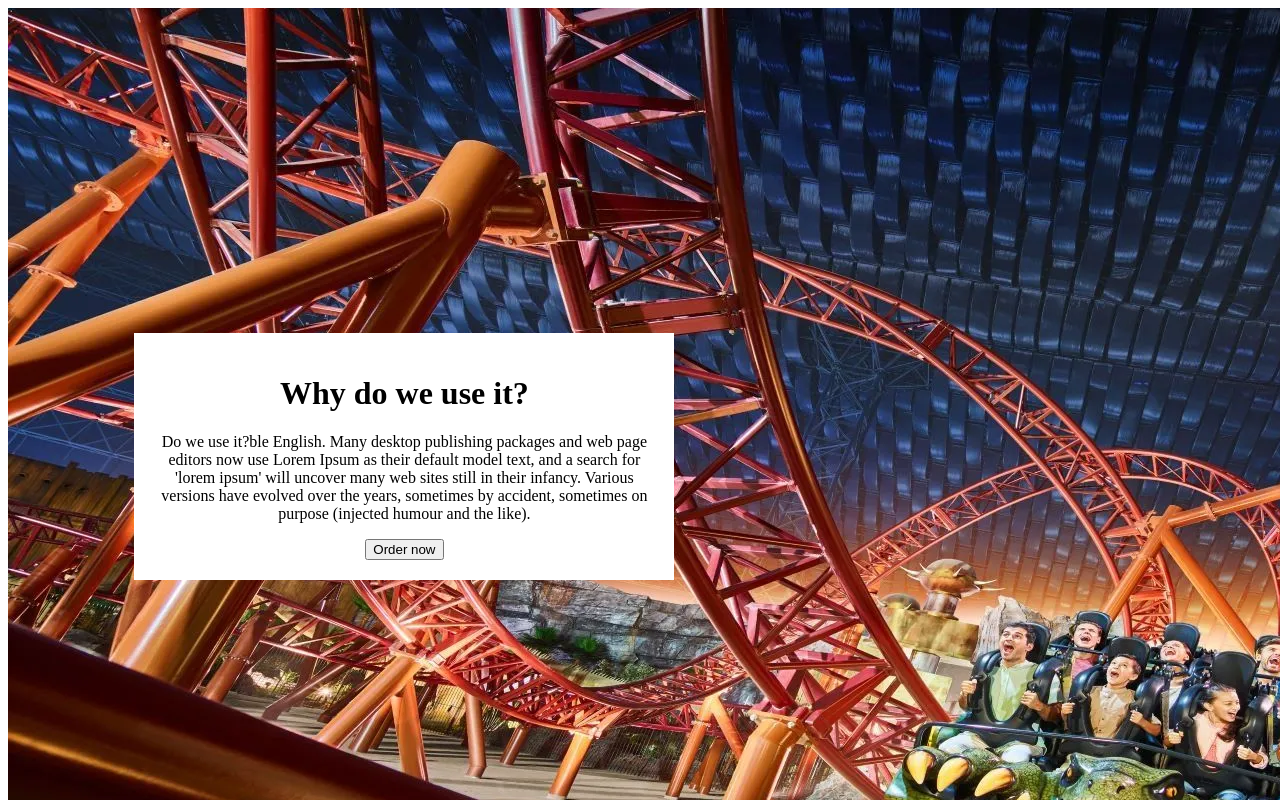
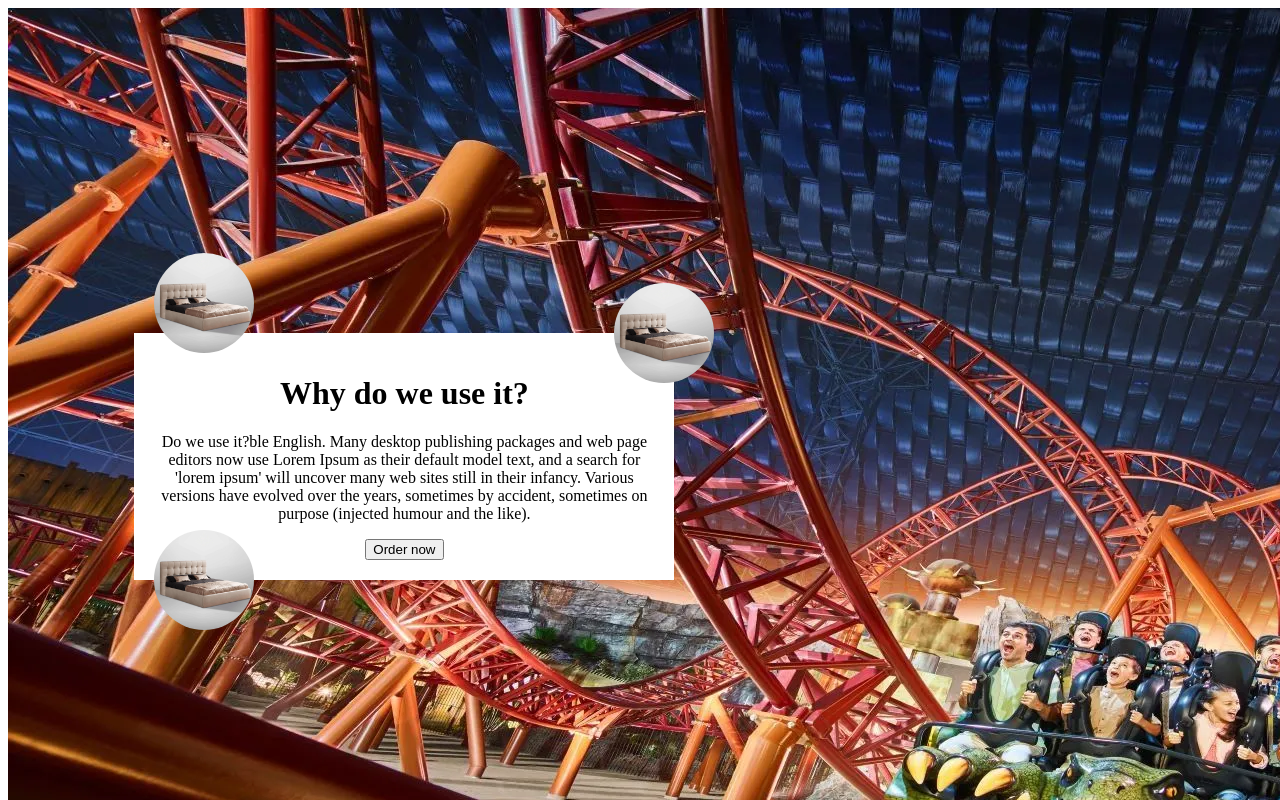
Before and after one commit to Deividas-Kozlovas/html, a plain HTML site: page HTML_BASICS/landing-page/landinPage.html in a window 1280 px wide. Shown: the top 800 px of the page. Drawn offline with Linux system fonts and the light colour scheme.

Commit message:
finished styling css

```diff
--- a/HTML_BASICS/landing-page/landinPage.html
+++ b/HTML_BASICS/landing-page/landinPage.html
@@ -11,16 +11,33 @@
     <header>
         <div class="container">
             <img src="../../img/header.webp" alt="header">
-            <div class="text">
+            <div class="container__text">
                 <h1>Why do we use it?</h1>
                 <p>Do we use it?ble English. Many desktop publishing packages and web page editors now use Lorem Ipsum as their default model text, and a search for 'lorem ipsum' will uncover many web sites still in their infancy. Various versions have evolved over the years, sometimes by accident, sometimes on purpose (injected humour and the like).
                 </p>
                 <button>Order now</button>
+                <div class="container__text-image">
+                    <a href="#" target="_blank">
+                        <img src="../../img/dvigule-miegamojo-lova-nikole_720x.webp" alt="header">
+                    </a>
+                    <a href="#" target="_blank">
+                        <img src="../../img/dvigule-miegamojo-lova-nikole_720x.webp" alt="header">
+                    </a>
+                    <a href="#" target="_blank">
+                        <img src="../../img/dvigule-miegamojo-lova-nikole_720x.webp" alt="header">
+                    </a>
+                </div>
             </div>
-            <div class="text-images">
-                <img src="../../img/dvigule-miegamojo-lova-nikole_720x.webp" alt="header">
-                <img src="../../img/dvigule-miegamojo-lova-nikole_720x.webp" alt="header">
-                <img src="../../img/dvigule-miegamojo-lova-nikole_720x.webp" alt="header">
+            <div class="container__images">
+                <a href="#" target="_blank">
+                    <img src="../../img/dvigule-miegamojo-lova-nikole_720x.webp" alt="header">
+                </a>
+                <a href="#" target="_blank">
+                    <img src="../../img/dvigule-miegamojo-lova-nikole_720x.webp" alt="header">
+                </a>
+                <a href="#" target="_blank">
+                    <img src="../../img/dvigule-miegamojo-lova-nikole_720x.webp" alt="header">
+                </a>
             </div>
         </div>
     </header>
--- a/HTML_BASICS/landing-page/landingPageStyling.css
+++ b/HTML_BASICS/landing-page/landingPageStyling.css
@@ -2,7 +2,7 @@
     position: relative;
 }
 
-.text{
+.container__text{
     position: absolute;
     background-color: white;
     width: 500px;
@@ -12,25 +12,36 @@
     text-align: center;
 }
 
-.text button{
+.container__text button{
     display: block;
     margin: 0 auto;
 }
 
-.text-images{
+.container__images{
     position: absolute;
     top: 100%;
     left: 50%;
     transform: translate(-50%, -50%);
 
 }
-
-.text-images img {
+.container__images img,
+.container__text-image img {
     width: 100px;
     border-radius: 50%;
 }
 
-.test{
-    height: 200px;
-    background-color: red;
+.container__text-image a:nth-child(1) img{
+    position: absolute;
+    left: 20px;
+    bottom: -50px;
 }
+.container__text-image a:nth-child(2) img{
+    position: absolute;
+    top: -80px;
+    left: 20px;
+}
+.container__text-image a:nth-child(3) img{
+    position: absolute;
+    top: -50px;
+    right: -40px;
+}
```
